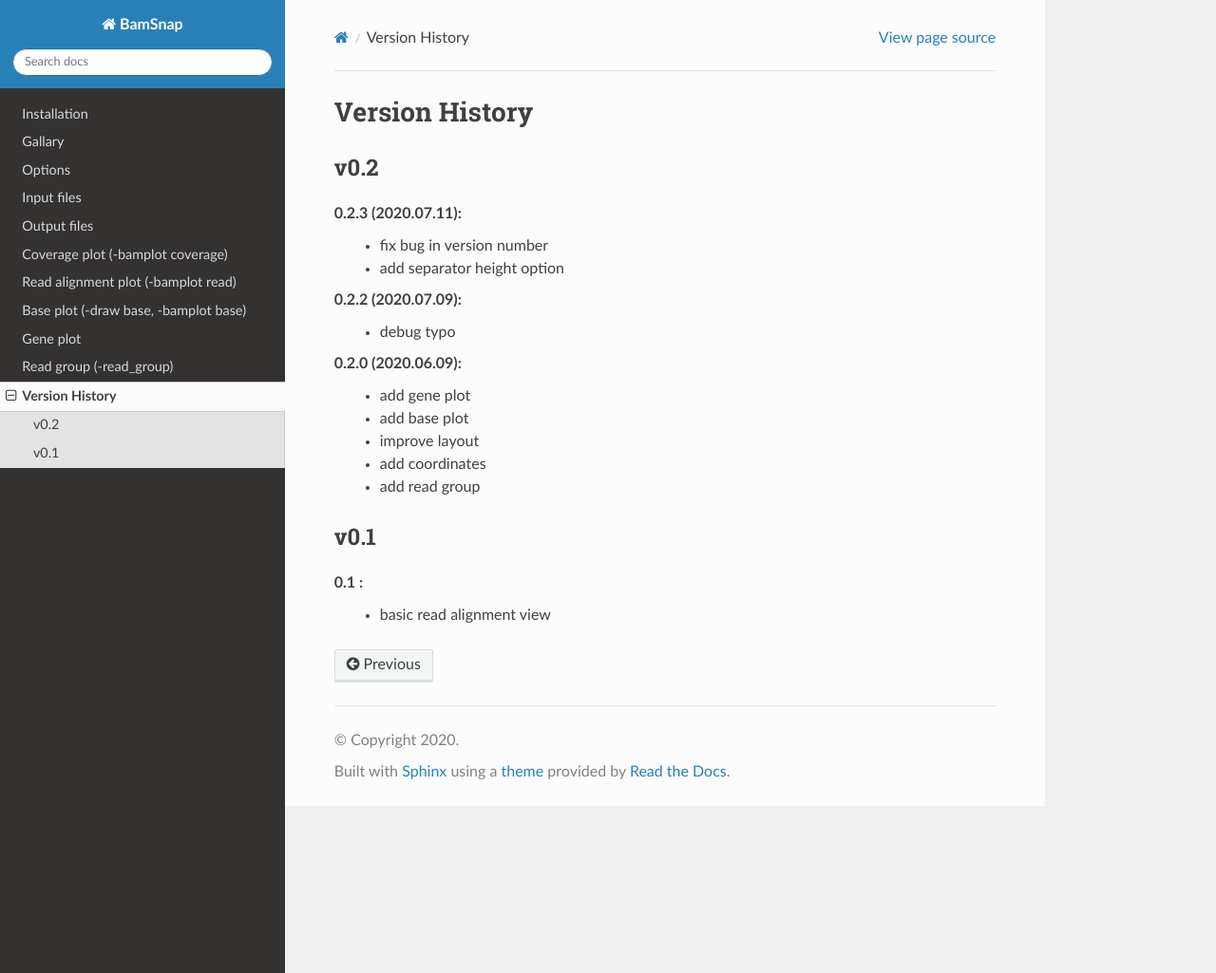
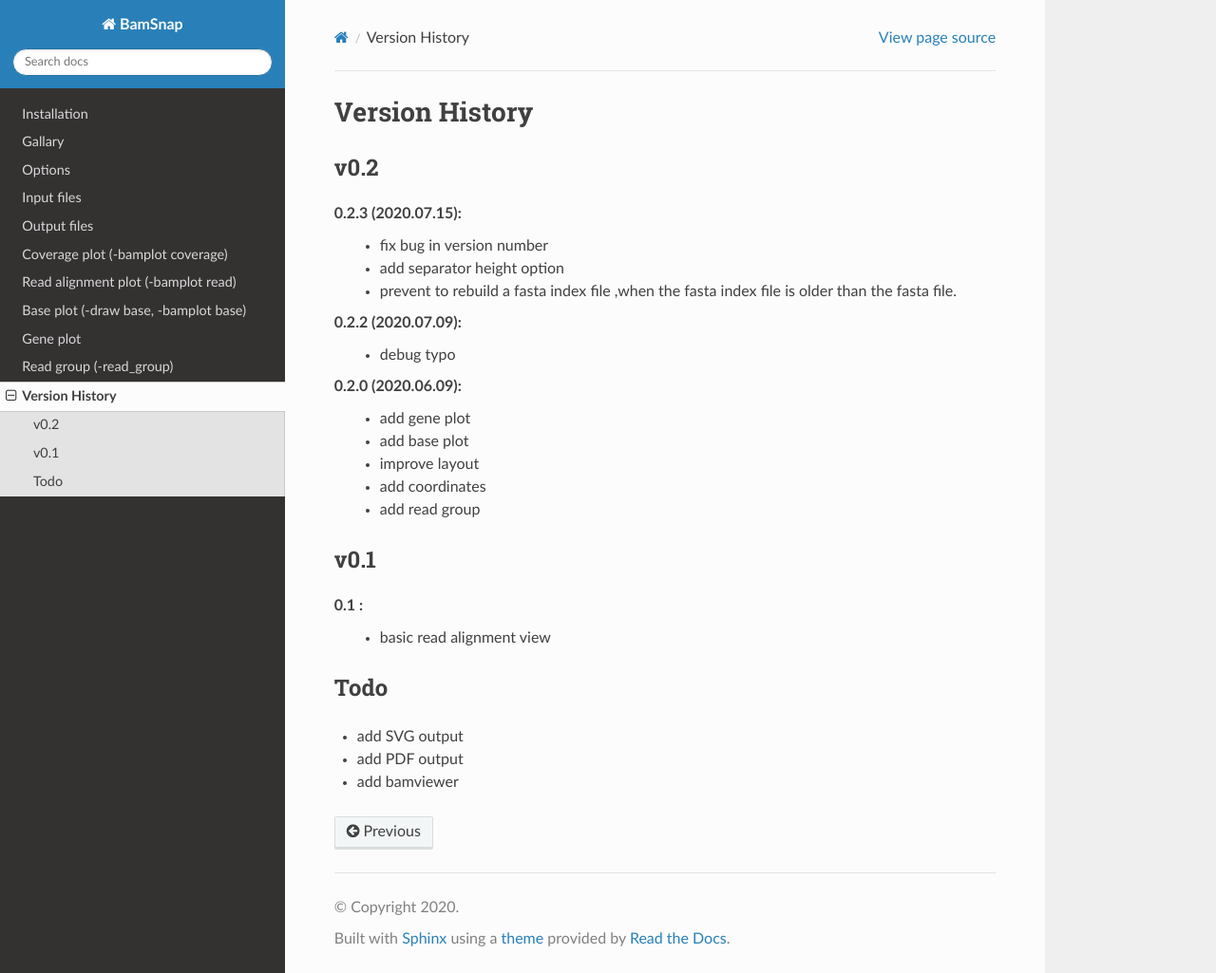
Before and after one commit to parklab/bamsnap, a Sphinx documentation site: the page built from docs/version_history.rst, in a window 1280 px wide and 1025 px high. Shown: the whole window at 95% size. Built offline with Sphinx 7.4.7 and the Read the Docs theme 2.0.0, drawn with Linux system fonts in a browser that asks for light colours.

Commit message:
update 0.2.3

```diff
--- a/docs/conf.py
+++ b/docs/conf.py
@@ -22,12 +22,15 @@ copyright = '2020'
 author = 'Harvard Medical School'
 
 
+# If your documentation needs a minimal Sphinx version, state it here.
+needs_sphinx = '1.3'
+
 # -- General configuration ---------------------------------------------------
 
 # Add any Sphinx extension module names here, as strings. They can be
 # extensions coming with Sphinx (named 'sphinx.ext.*') or your custom
 # ones.
-extensions = ['sphinx_rtd_theme', 'sphinx.ext.autodoc']
+extensions = ['sphinx_rtd_theme', 'sphinx.ext.autodoc', 'sphinx.ext.viewcode', 'sphinx.ext.todo']
 
 
 # The master toctree document.
--- a/docs/coverage_plot.rst
+++ b/docs/coverage_plot.rst
@@ -4,3 +4,5 @@ Coverage plot (-bamplot coverage)
 
 `cov`
 `vardict`
+
+``test`` test
--- a/docs/output.rst
+++ b/docs/output.rst
@@ -1,12 +1,16 @@
 Output files
 ============
 
-`-out`
+`-out` *test*
 
 
 Image file (PNG, JPG)
 ---------------------
 The default image is `.png` file.
+
+.. note::
+
+	test **test**
 
 
 HTML file (index html)
--- a/docs/version_history.rst
+++ b/docs/version_history.rst
@@ -4,9 +4,10 @@ Version History
 v0.2
 ----
 
-0.2.3 (2020.07.11):
+0.2.3 (2020.07.15):
 	- fix bug in version number
 	- add separator height option
+	- prevent to rebuild a fasta index file ,when the fasta index file is older than the fasta file.
 
 0.2.2 (2020.07.09):
 	- debug typo
@@ -24,3 +25,12 @@ v0.1
 
 0.1 :
 	- basic read alignment view
+
+
+
+Todo
+----
+
+- add SVG output
+- add PDF output
+- add bamviewer
```
Also changed, not shown: docs/contents.rst (deleted), 8 other files.
